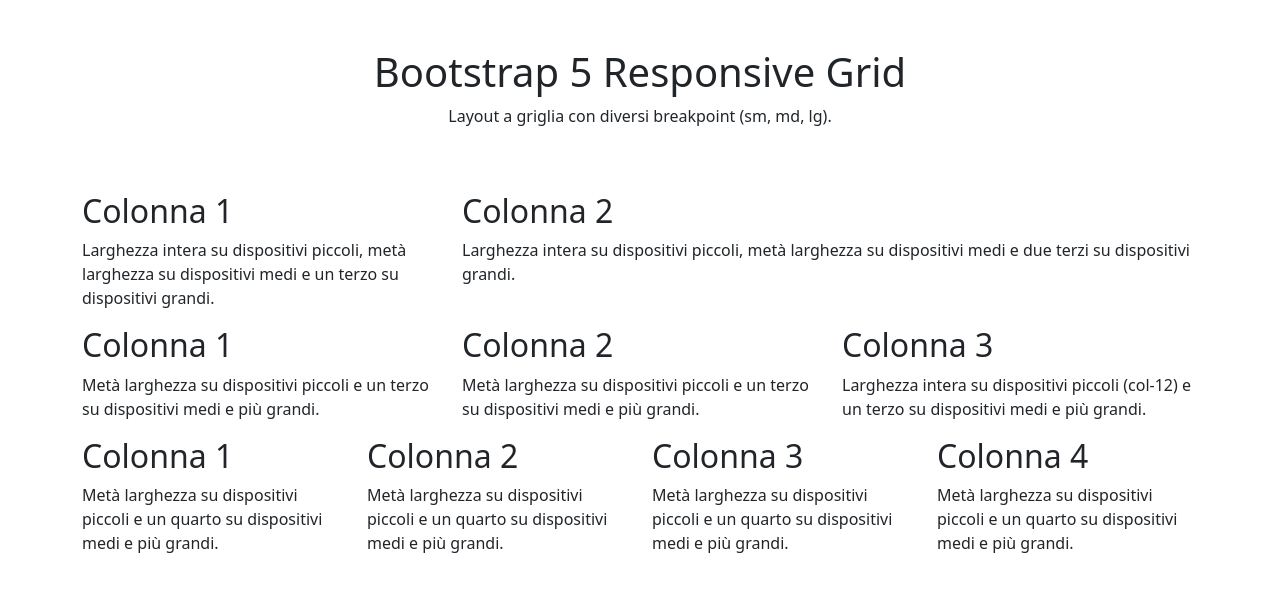
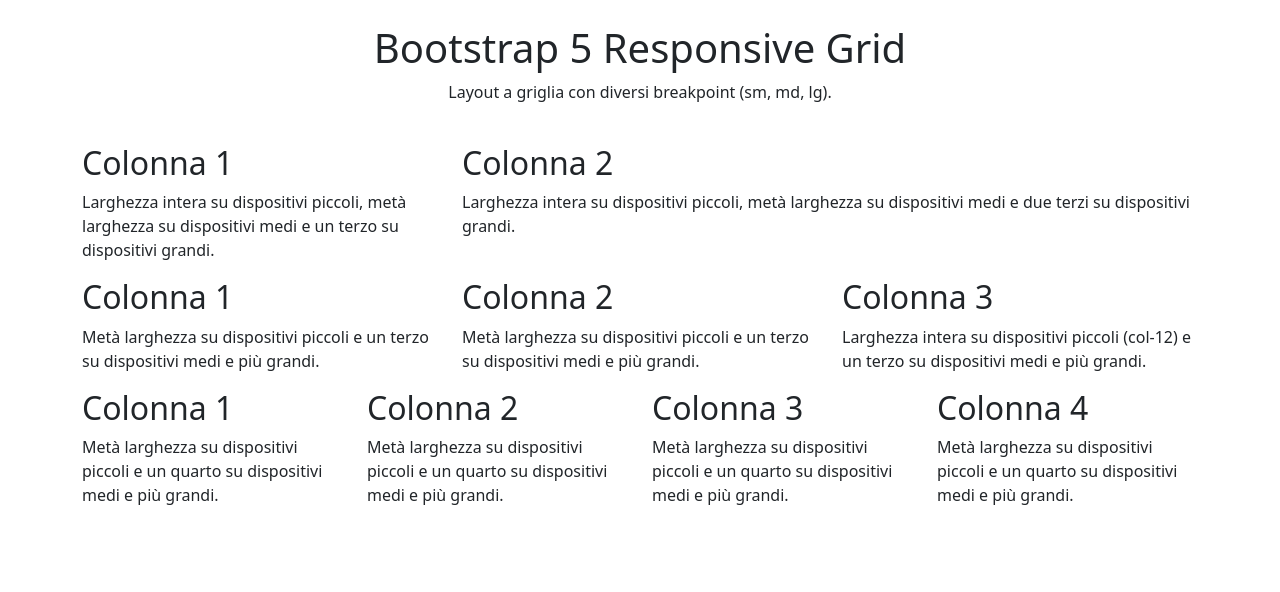
Before and after one commit to lorenzosalti/htmlcss-bootstrap-layout, a plain HTML site: page index.html in a window 1280 px wide. Drawn offline with nearby package versions, Linux system fonts and the light colour scheme.

Commit message:
fix: header padding

```diff
--- a/index.html
+++ b/index.html
@@ -14,7 +14,7 @@
 <body>
 
     <!-- page header -->
-    <header class="text-center p-5">
+    <header class="text-center p-4">
         <h1>Bootstrap 5 Responsive Grid</h1>
         <p>Layout a griglia con diversi breakpoint (sm, md, lg).</p>
     </header>
```
